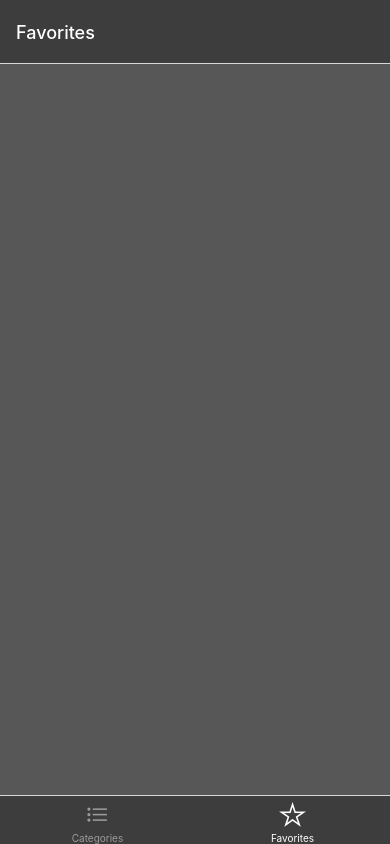
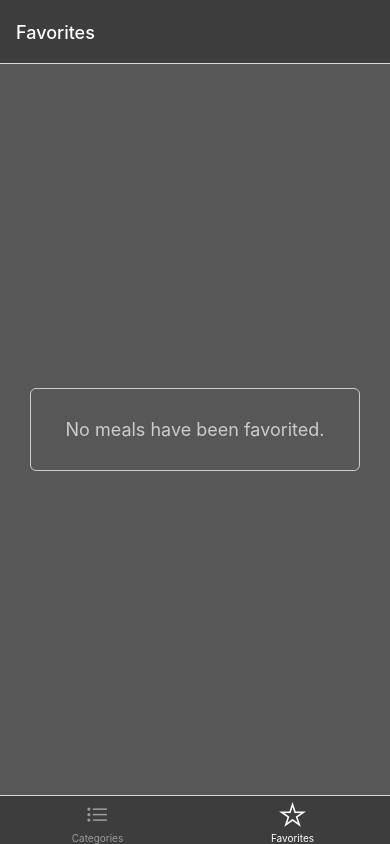
Before and after one commit to imranilyas/View-Meals-App, a React Native app: screen /Favorites in a window 390 px wide. Built offline with nearby package versions, Linux system fonts and the light colour scheme.

Commit message:
favorite screen + redux complete

```diff
--- a/App.js
+++ b/App.js
@@ -1,5 +1,4 @@
 import { StyleSheet } from "react-native";
-import { useState } from "react";
 import { Provider } from "react-redux";
 
 import { StatusBar } from "expo-status-bar";
--- a/redux/favorite.js
+++ b/redux/favorite.js
@@ -6,10 +6,12 @@ const favoriteSlice = createSlice({
 	reducers: {
 		addFavorite: (state, action) => {
 			state.ids.push(action.payload.id);
+			console.log(state.ids);
 		},
 
 		removeFavorite: (state, action) => {
 			state.ids.splice(state.ids.indexOf(action.payload.id), 1);
+			console.log(state.ids);
 		},
 	},
 });
--- a/screens/FavoritesScreen.js
+++ b/screens/FavoritesScreen.js
@@ -1,26 +1,69 @@
-import { StyleSheet, View } from "react-native";
+import { useNavigation } from "@react-navigation/native";
+import { useEffect } from "react";
+import { View, Text, FlatList } from "react-native";
 import { useSelector } from "react-redux";
 
+import MealCard from "../components/MealCard";
+import { MEALS } from "../data/dummy-data";
+
 const Favorites = () => {
+	const ids = useSelector((state) => state.favorite.ids);
+	const list = MEALS.filter((meal) => {
+		ids.includes(meal.id);
+	});
+
+	const navigate = useNavigation();
+
+	const navigateToSpecificScreen = (mealId) => {
+		navigate.navigate("SpecificMeal", { id: mealId });
+	};
+
+	if (ids.length === 0) {
+		return (
+			<View
+				style={{
+					flex: 1,
+					justifyContent: "center",
+					alignContent: "center",
+					margin: 30,
+				}}
+			>
+				<Text
+					style={{
+						color: "#cccccc",
+						textAlign: "center",
+						borderWidth: 1,
+						borderColor: "#cccccc",
+						padding: 10,
+						fontSize: 18,
+						borderRadius: 6,
+						paddingVertical: 30,
+					}}
+				>
+					No meals have been favorited.
+				</Text>
+			</View>
+		);
+	}
+
 	return (
 		<View>
-			{/* <FlatList
-				data={list}
+			<FlatList
+				data={ids}
 				renderItem={(element) => {
+					const meal = MEALS.find((food) => food.id === element.item);
 					return (
 						<MealCard
-							meal={element.item}
+							meal={meal}
 							onPress={navigateToSpecificScreen}
 						/>
 					);
 				}}
 				showsVerticalScrollIndicator={false}
 				alwaysBounceVertical={false}
-			/> */}
+			/>
 		</View>
 	);
 };
 
-const styles = StyleSheet.create({});
-
 export default Favorites;
--- a/screens/SpecificMealScreen.js
+++ b/screens/SpecificMealScreen.js
@@ -1,5 +1,5 @@
 import { StyleSheet, View, Text, Image, ScrollView } from "react-native";
-import { useLayoutEffect, useState } from "react";
+import { useLayoutEffect } from "react";
 import { useNavigation, useRoute } from "@react-navigation/native";
 import { useDispatch, useSelector } from "react-redux";
 import { Ionicons } from "@expo/vector-icons";
@@ -11,21 +11,20 @@ import COLORS from "../constants/colors";
 const SpecificMeal = () => {
 	const route = useRoute();
 	const navigate = useNavigation();
+	const dispatch = useDispatch();
 
-	const dispatch = useDispatch();
+	// List of meal ids that have been starred
 	const list = useSelector((state) => state.favorite.ids);
 
 	const meal = MEALS.find((food) => food.id === route.params.id);
+
+	// Whether meal has been starred
 	const initVal = list.includes(meal.id);
 
-	const [starred, setStarred] = useState(initVal);
-
 	const starHandler = () => {
-		if (starred) {
-			setStarred(false);
+		if (initVal) {
 			dispatch(removeFavorite({ id: meal.id }));
 		} else {
-			setStarred(true);
 			dispatch(addFavorite({ id: meal.id }));
 		}
 	};
@@ -36,13 +35,12 @@ const SpecificMeal = () => {
 				<Ionicons
 					name="star"
 					size={24}
-					color={starred ? "gold" : "#999999"}
+					color={initVal ? "gold" : "#999999"}
 					onPress={starHandler}
 				/>
 			),
 		});
-		console.log("inside useLayoutEffect in specific meal screen");
-	}, [route, navigate, starred]);
+	}, [route, navigate, initVal]);
 
 	return (
 		<ScrollView showsVerticalScrollIndicator={false}>
```
